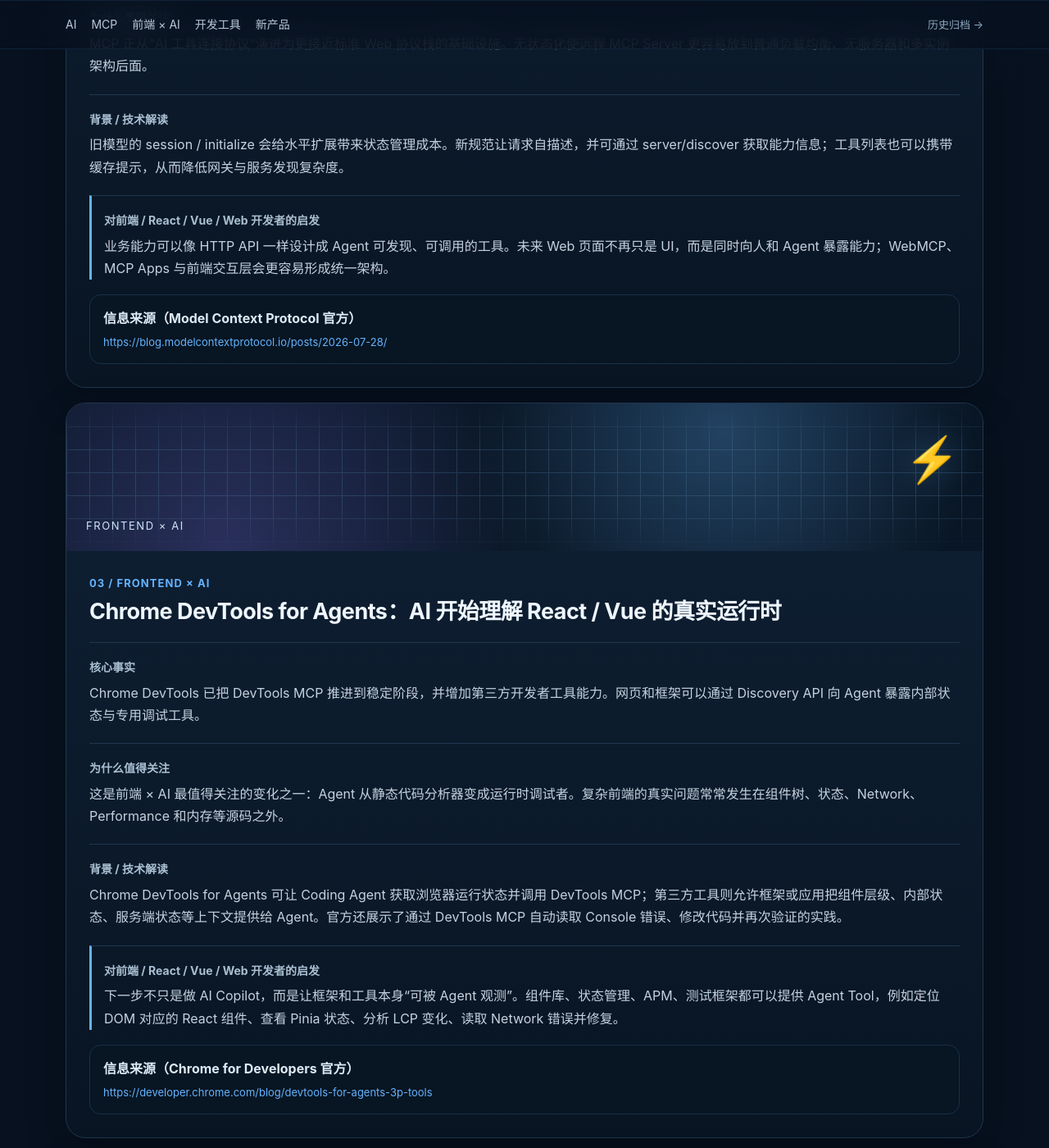
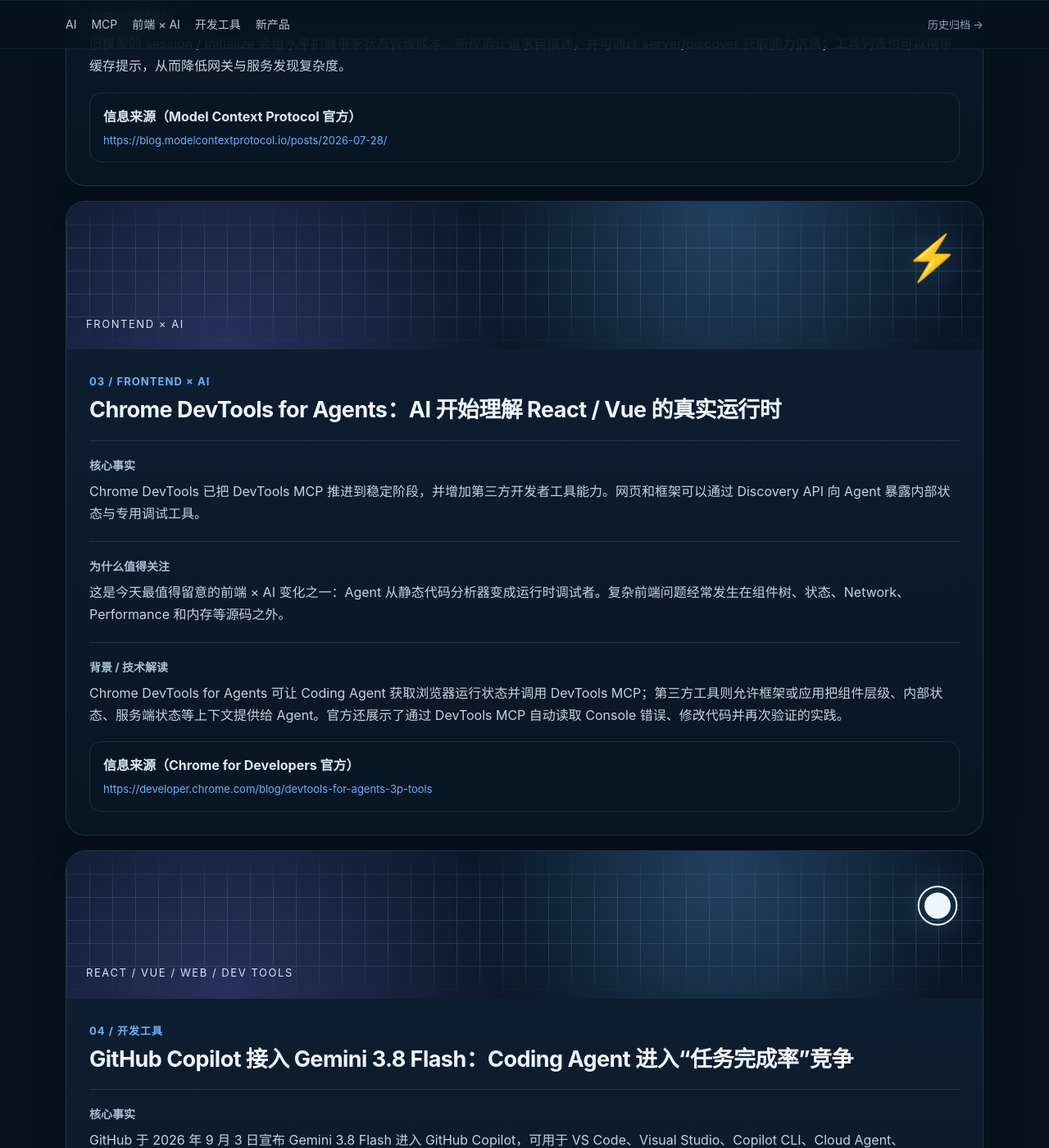
Before and after one commit to qichong/qichong.github.io, a Jekyll site: the page tech-brief/2026/09/08/index.html, which Jekyll copies as it is, in a window 1280 px wide and 1400 px high, scrolled down 1778 px. Shown: the whole window at 82% size. Built offline with Jekyll 4.4.1, drawn with Linux system fonts in a browser that asks for light colours; some of the changed text lies outside the part shown.

Commit message:
refactor daily tech brief: remove forced frontend impact section

```diff
--- a/tech-brief/2026/09/08/index.html
+++ b/tech-brief/2026/09/08/index.html
@@ -1,7 +1,7 @@
 <!doctype html><html lang="zh-CN"><head><meta charset="utf-8"><meta name="viewport" content="width=device-width,initial-scale=1"><title>2026-09-08 · 每日科技简报</title><meta name="description" content="2026 年 9 月 8 日每日科技简报"><link rel="stylesheet" href="../../../styles.css"></head><body><header class="top"><div class="wrap"><a class="eyebrow" href="../../../">← DAILY TECH BRIEF</a><h1>2026-09-08</h1><p class="lead">AI × Agent × Frontend · 今日 5 条</p><div class="meta"><span class="tag">AI / 大模型</span><span class="tag">Agent / MCP</span><span class="tag">Frontend × AI</span><span class="tag">React / Vue / Web</span><span class="tag">Tech / Product</span></div></div></header><nav class="nav"><div class="wrap"><div class="navlinks"><a href="#ai">AI</a><a href="#mcp">MCP</a><a href="#frontend-ai">前端 × AI</a><a href="#tooling">开发工具</a><a href="#product">新产品</a></div><a class="archive" href="../../../archive.html">历史归档 →</a></div></nav><main class="section"><div class="wrap"><div class="cards">
-<article class="card" id="ai"><div class="visual"><div class="grid"></div><div class="visual-mark">◈</div><div class="visual-label">AI / 大模型重大动态</div></div><div class="content"><div class="number">01 / AI</div><h3>GPT-6 Astra 正式发布：AI Coding 与 Computer Use 进入更强的端到端阶段</h3><div class="block"><h4>核心事实</h4><p>OpenAI 于 2026 年 9 月 3 日发布 GPT-6 Astra，重点提升编码、研究、Computer Use、浏览与多步任务能力；官方同时称其达到 Preparedness Framework 的“Critical”网络安全能力阈值，并强化监控与安全措施。</p></div><div class="block"><h4>为什么值得关注</h4><p>模型竞争正在从“回答得更好”转向“能否把复杂工作真正做完”。对开发者而言，模型越来越像开发环境里的主动执行者，而不仅是代码补全器。</p></div><div class="block"><h4>背景 / 技术解读</h4><p>Astra API 模型名为 gpt-6-astra，支持 low 到 max 的 reasoning effort，提供约 105 万上下文窗口和 12.8 万最大输出 token。更重要的是 Computer Use、软件工程与安全监控被放进同一产品能力体系。</p></div><div class="block impact"><h4>对前端 / React / Vue / Web 开发者的启发</h4><p>把 AI Coding 的基本单位从“生成一个组件”提升到“完成一个工程任务”：读取代码库、启动项目、操作浏览器、定位运行时问题、修改并验证。工作流会逐渐从 prompt → code 转向 task → observe → act → verify。</p></div><div class="source"><b>信息来源（OpenAI 官方）</b><a class="source-url" href="https://openai.com/index/gpt-6-astra/" target="_blank" rel="noopener">https://openai.com/index/gpt-6-astra/</a></div></div></article>
-<article class="card" id="mcp"><div class="visual"><div class="grid"></div><div class="visual-mark">⌘</div><div class="visual-label">Agent / MCP / AI 技术突破</div></div><div class="content"><div class="number">02 / MCP</div><h3>MCP 2026-07-28：协议核心转向无状态，开始真正按 Web 基础设施扩展</h3><div class="block"><h4>核心事实</h4><p>MCP 官方在 2026 年 7 月 28 日发布新规范：移除初始化握手与会话状态，支持多轮往返请求、基于 HTTP Header 路由、list 结果缓存、授权强化，并把 Tasks 纳入正式扩展体系。</p></div><div class="block"><h4>为什么值得关注</h4><p>MCP 正从“AI 工具连接协议”演进为更接近标准 Web 协议栈的基础设施。无状态化使远程 MCP Server 更容易放到普通负载均衡、无服务器和多实例架构后面。</p></div><div class="block"><h4>背景 / 技术解读</h4><p>旧模型的 session / initialize 会给水平扩展带来状态管理成本。新规范让请求自描述，并可通过 server/discover 获取能力信息；工具列表也可以携带缓存提示，从而降低网关与服务发现复杂度。</p></div><div class="block impact"><h4>对前端 / React / Vue / Web 开发者的启发</h4><p>业务能力可以像 HTTP API 一样设计成 Agent 可发现、可调用的工具。未来 Web 页面不再只是 UI，而是同时向人和 Agent 暴露能力；WebMCP、MCP Apps 与前端交互层会更容易形成统一架构。</p></div><div class="source"><b>信息来源（Model Context Protocol 官方）</b><a class="source-url" href="https://blog.modelcontextprotocol.io/posts/2026-07-28/" target="_blank" rel="noopener">https://blog.modelcontextprotocol.io/posts/2026-07-28/</a></div></div></article>
-<article class="card" id="frontend-ai"><div class="visual"><div class="grid"></div><div class="visual-mark">⚡</div><div class="visual-label">FRONTEND × AI</div></div><div class="content"><div class="number">03 / FRONTEND × AI</div><h3>Chrome DevTools for Agents：AI 开始理解 React / Vue 的真实运行时</h3><div class="block"><h4>核心事实</h4><p>Chrome DevTools 已把 DevTools MCP 推进到稳定阶段，并增加第三方开发者工具能力。网页和框架可以通过 Discovery API 向 Agent 暴露内部状态与专用调试工具。</p></div><div class="block"><h4>为什么值得关注</h4><p>这是前端 × AI 最值得关注的变化之一：Agent 从静态代码分析器变成运行时调试者。复杂前端的真实问题常常发生在组件树、状态、Network、Performance 和内存等源码之外。</p></div><div class="block"><h4>背景 / 技术解读</h4><p>Chrome DevTools for Agents 可让 Coding Agent 获取浏览器运行状态并调用 DevTools MCP；第三方工具则允许框架或应用把组件层级、内部状态、服务端状态等上下文提供给 Agent。官方还展示了通过 DevTools MCP 自动读取 Console 错误、修改代码并再次验证的实践。</p></div><div class="block impact"><h4>对前端 / React / Vue / Web 开发者的启发</h4><p>下一步不只是做 AI Copilot，而是让框架和工具本身“可被 Agent 观测”。组件库、状态管理、APM、测试框架都可以提供 Agent Tool，例如定位 DOM 对应的 React 组件、查看 Pinia 状态、分析 LCP 变化、读取 Network 错误并修复。</p></div><div class="source"><b>信息来源（Chrome for Developers 官方）</b><a class="source-url" href="https://developer.chrome.com/blog/devtools-for-agents-3p-tools" target="_blank" rel="noopener">https://developer.chrome.com/blog/devtools-for-agents-3p-tools</a></div></div></article>
-<article class="card" id="tooling"><div class="visual"><div class="grid"></div><div class="visual-mark">◉</div><div class="visual-label">REACT / VUE / WEB / DEV TOOLS</div></div><div class="content"><div class="number">04 / 开发工具</div><h3>GitHub Copilot 接入 Gemini 3.8 Flash：Coding Agent 进入“任务完成率”竞争</h3><div class="block"><h4>核心事实</h4><p>GitHub 于 2026 年 9 月 3 日宣布 Gemini 3.8 Flash 进入 GitHub Copilot，可用于 VS Code、Visual Studio、Copilot CLI、Cloud Agent、JetBrains、Xcode、Eclipse 等入口。GitHub 的早期测试强调复杂终端编码、持续验证和失败恢复。</p></div><div class="block"><h4>为什么值得关注</h4><p>厂商强调的已经不是传统的代码补全，而是 terminal-based coding tasks、validation 和 recovery。Coding Agent 的评价标准正在从“代码生成质量”转向“任务完成率”。</p></div><div class="block"><h4>背景 / 技术解读</h4><p>当模型进入 CLI / Cloud Agent，它面对的是完整工程环境：命令执行、依赖安装、测试失败、日志和重试。IDE、CLI、CI 和浏览器之间的边界正在被 Agent 逐步打穿。</p></div><div class="block impact"><h4>对前端 / React / Vue / Web 开发者的启发</h4><p>React / Vue 项目的 AI Coding 评测可以改成“能否从 Issue 到 PR 自主完成”：需求理解 → 代码修改 → 启动 dev server → E2E → 浏览器错误 → 修复 → 再测试。真正值得建设的是 Agent workflow，而不只是聊天面板。</p></div><div class="source"><b>信息来源（GitHub 官方）</b><a class="source-url" href="https://github.blog/changelog/2026-09-03-gemini-3-8-flash-is-now-available-in-github-copilot/" target="_blank" rel="noopener">https://github.blog/changelog/2026-09-03-gemini-3-8-flash-is-now-available-in-github-copilot/</a></div></div></article>
-<article class="card" id="product"><div class="visual"><div class="grid"></div><div class="visual-mark">✦</div><div class="visual-label">TECH / PRODUCT</div></div><div class="content"><div class="number">05 / 新产品</div><h3>Zoho Catalyst 3.0：把 AI Agent 从“写代码”推进到真正的云上生产环境</h3><div class="block"><h4>核心事实</h4><p>Zoho 于 2026 年 9 月 2 日发布 Catalyst 3.0，将 Agent Skills、MCP、全栈云服务与治理能力放进同一平台。Agent 可以通过 MCP 创建数据库、配置认证、部署函数、接入存储与事件，并受到权限和审计控制。</p></div><div class="block"><h4>为什么值得关注</h4><p>AI Native 开发开始从代码层向基础设施层延伸。生产环境里，写完代码只是第一步，资源创建、权限、部署、监控和回滚才是大量工程工作的来源。</p></div><div class="block"><h4>背景 / 技术解读</h4><p>Catalyst 3.0 的思路是让 Agent 先通过 Skills 理解平台，再通过 MCP 执行真实操作。Zoho 公布的内部测试显示，加入 Skills + MCP 后，三个模型的端到端任务完成率约 90–95%，人工干预降至 0–1 次；这一数据应视为厂商自测案例，而不是通用基准。</p></div><div class="block impact"><h4>对前端 / React / Vue / Web 开发者的启发</h4><p>React / Vue 项目未来可以让 Agent 直接完成环境初始化、BFF/API、鉴权、数据库和部署，而工程师更多负责架构边界、体验、数据模型与治理。MCP + Skills + 可审计执行权限可能成为 AI Native 应用平台的基本组合。</p></div><div class="source"><b>信息来源（Zoho Catalyst 官方）</b><a class="source-url" href="https://catalyst.zoho.com/blog/meet-catalyst-3.0.html" target="_blank" rel="noopener">https://catalyst.zoho.com/blog/meet-catalyst-3.0.html</a></div></div></article>
+<article class="card" id="ai"><div class="visual"><div class="grid"></div><div class="visual-mark">◈</div><div class="visual-label">AI / 大模型重大动态</div></div><div class="content"><div class="number">01 / AI</div><h3>GPT-6 Astra 正式发布：AI Coding 与 Computer Use 进入更强的端到端阶段</h3><div class="block"><h4>核心事实</h4><p>OpenAI 于 2026 年 9 月 3 日发布 GPT-6 Astra，重点提升编码、研究、Computer Use、浏览与多步任务能力；官方同时称其达到 Preparedness Framework 的“Critical”网络安全能力阈值，并强化监控与安全措施。</p></div><div class="block"><h4>为什么值得关注</h4><p>模型竞争正在从“回答得更好”转向“能否把复杂工作真正做完”。对开发者而言，模型越来越像开发环境里的主动执行者，而不仅是代码补全器。</p></div><div class="block"><h4>背景 / 技术解读</h4><p>Astra API 模型名为 gpt-6-astra，支持 low 到 max 的 reasoning effort，提供约 105 万上下文窗口和 12.8 万最大输出 token。更重要的是 Computer Use、软件工程与安全监控被放进同一产品能力体系。</p></div><div class="source"><b>信息来源（OpenAI 官方）</b><a class="source-url" href="https://openai.com/index/gpt-6-astra/" target="_blank" rel="noopener">https://openai.com/index/gpt-6-astra/</a></div></div></article>
+<article class="card" id="mcp"><div class="visual"><div class="grid"></div><div class="visual-mark">⌘</div><div class="visual-label">Agent / MCP / AI 技术突破</div></div><div class="content"><div class="number">02 / MCP</div><h3>MCP 2026-07-28：协议核心转向无状态，开始真正按 Web 基础设施扩展</h3><div class="block"><h4>核心事实</h4><p>MCP 官方在 2026 年 7 月 28 日发布新规范：移除初始化握手与会话状态，支持多轮往返请求、基于 HTTP Header 路由、list 结果缓存、授权强化，并把 Tasks 纳入正式扩展体系。</p></div><div class="block"><h4>为什么值得关注</h4><p>MCP 正从“AI 工具连接协议”演进为更接近标准 Web 协议栈的基础设施。无状态化使远程 MCP Server 更容易放到普通负载均衡、无服务器和多实例架构后面。</p></div><div class="block"><h4>背景 / 技术解读</h4><p>旧模型的 session / initialize 会给水平扩展带来状态管理成本。新规范让请求自描述，并可通过 server/discover 获取能力信息；工具列表也可以携带缓存提示，从而降低网关与服务发现复杂度。</p></div><div class="source"><b>信息来源（Model Context Protocol 官方）</b><a class="source-url" href="https://blog.modelcontextprotocol.io/posts/2026-07-28/" target="_blank" rel="noopener">https://blog.modelcontextprotocol.io/posts/2026-07-28/</a></div></div></article>
+<article class="card" id="frontend-ai"><div class="visual"><div class="grid"></div><div class="visual-mark">⚡</div><div class="visual-label">FRONTEND × AI</div></div><div class="content"><div class="number">03 / FRONTEND × AI</div><h3>Chrome DevTools for Agents：AI 开始理解 React / Vue 的真实运行时</h3><div class="block"><h4>核心事实</h4><p>Chrome DevTools 已把 DevTools MCP 推进到稳定阶段，并增加第三方开发者工具能力。网页和框架可以通过 Discovery API 向 Agent 暴露内部状态与专用调试工具。</p></div><div class="block"><h4>为什么值得关注</h4><p>这是今天最值得留意的前端 × AI 变化之一：Agent 从静态代码分析器变成运行时调试者。复杂前端问题经常发生在组件树、状态、Network、Performance 和内存等源码之外。</p></div><div class="block"><h4>背景 / 技术解读</h4><p>Chrome DevTools for Agents 可让 Coding Agent 获取浏览器运行状态并调用 DevTools MCP；第三方工具则允许框架或应用把组件层级、内部状态、服务端状态等上下文提供给 Agent。官方还展示了通过 DevTools MCP 自动读取 Console 错误、修改代码并再次验证的实践。</p></div><div class="source"><b>信息来源（Chrome for Developers 官方）</b><a class="source-url" href="https://developer.chrome.com/blog/devtools-for-agents-3p-tools" target="_blank" rel="noopener">https://developer.chrome.com/blog/devtools-for-agents-3p-tools</a></div></div></article>
+<article class="card" id="tooling"><div class="visual"><div class="grid"></div><div class="visual-mark">◉</div><div class="visual-label">REACT / VUE / WEB / DEV TOOLS</div></div><div class="content"><div class="number">04 / 开发工具</div><h3>GitHub Copilot 接入 Gemini 3.8 Flash：Coding Agent 进入“任务完成率”竞争</h3><div class="block"><h4>核心事实</h4><p>GitHub 于 2026 年 9 月 3 日宣布 Gemini 3.8 Flash 进入 GitHub Copilot，可用于 VS Code、Visual Studio、Copilot CLI、Cloud Agent、JetBrains、Xcode、Eclipse 等入口。GitHub 的早期测试强调复杂终端编码、持续验证和失败恢复。</p></div><div class="block"><h4>为什么值得关注</h4><p>厂商强调的已经不是传统的代码补全，而是 terminal-based coding tasks、validation 和 recovery。Coding Agent 的评价标准正在从“代码生成质量”转向“任务完成率”。</p></div><div class="block"><h4>背景 / 技术解读</h4><p>当模型进入 CLI / Cloud Agent，它面对的是完整工程环境：命令执行、依赖安装、测试失败、日志和重试。IDE、CLI、CI 和浏览器之间的边界正在被 Agent 逐步打穿。</p></div><div class="source"><b>信息来源（GitHub 官方）</b><a class="source-url" href="https://github.blog/changelog/2026-09-03-gemini-3-8-flash-is-now-available-in-github-copilot/" target="_blank" rel="noopener">https://github.blog/changelog/2026-09-03-gemini-3-8-flash-is-now-available-in-github-copilot/</a></div></div></article>
+<article class="card" id="product"><div class="visual"><div class="grid"></div><div class="visual-mark">✦</div><div class="visual-label">TECH / PRODUCT</div></div><div class="content"><div class="number">05 / 新产品</div><h3>Zoho Catalyst 3.0：把 AI Agent 从“写代码”推进到真正的云上生产环境</h3><div class="block"><h4>核心事实</h4><p>Zoho 于 2026 年 9 月 2 日发布 Catalyst 3.0，将 Agent Skills、MCP、全栈云服务与治理能力放进同一平台。Agent 可以通过 MCP 创建数据库、配置认证、部署函数、接入存储与事件，并受到权限和审计控制。</p></div><div class="block"><h4>为什么值得关注</h4><p>AI Native 开发开始从代码层向基础设施层延伸。生产环境里，写完代码只是第一步，资源创建、权限、部署、监控和回滚才是大量工程工作的来源。</p></div><div class="block"><h4>背景 / 技术解读</h4><p>Catalyst 3.0 的思路是让 Agent 先通过 Skills 理解平台，再通过 MCP 执行真实操作。Zoho 公布的内部测试显示，加入 Skills + MCP 后，三个模型的端到端任务完成率约 90–95%，人工干预降至 0–1 次；这一数据应视为厂商自测案例，而不是通用基准。</p></div><div class="source"><b>信息来源（Zoho Catalyst 官方）</b><a class="source-url" href="https://catalyst.zoho.com/blog/meet-catalyst-3.0.html" target="_blank" rel="noopener">https://catalyst.zoho.com/blog/meet-catalyst-3.0.html</a></div></div></article>
 </div></div></main><footer class="footer"><div class="wrap">Daily Tech Brief · 2026-09-08 · <a href="../../../">返回最新一期</a></div></footer></body></html>
```
